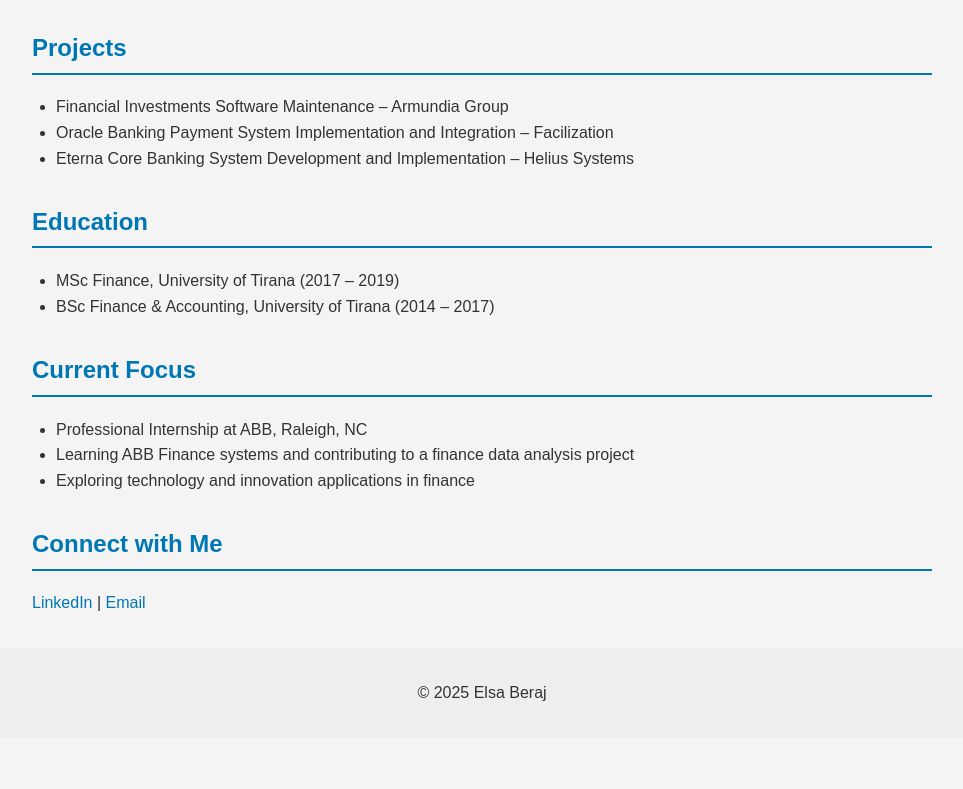
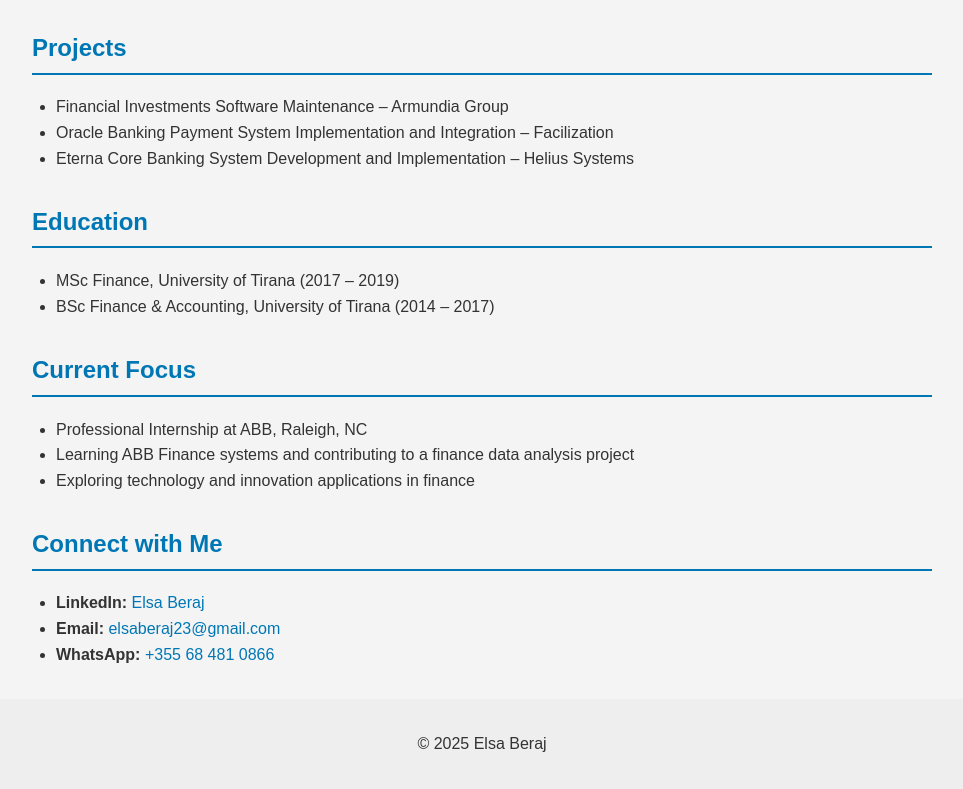
Before and after one commit to elsaberaj/elsaberaj.github.io, a plain HTML site: page index.html in a window 1280 px wide. Shown: the part 819-1608 px from the top of the page, without its empty margins (158-1121 px from the left). Before the commit the page ends 1557 px from the top, so only its background shows below. Drawn offline with Linux system fonts and the light colour scheme.

Commit message:
Update index.html - Update Connect with me
Update index.html - Update Connect with me

```diff
--- a/index.html
+++ b/index.html
@@ -118,13 +118,23 @@
     </ul>
   </section>
 
-  <section>
-    <h2>Connect with Me</h2>
-    <p>
-      <a href="https://www.linkedin.com/in/elsaberaj" target="_blank">LinkedIn</a> |
-      <a href="mailto:elsaberaj23@gmail.com">Email</a>
-    </p>
-  </section>
+<section>
+  <h2>Connect with Me</h2>
+  <ul>
+    <li>
+      <strong>LinkedIn:</strong>
+      <a href="https://www.linkedin.com/in/elsa-beraj-399ba8196" target="_blank">Elsa Beraj</a>
+    </li>
+    <li>
+      <strong>Email:</strong>
+      <a href="mailto:elsaberaj23@gmail.com">elsaberaj23@gmail.com</a>
+    </li>
+    <li>
+      <strong>WhatsApp:</strong>
+      <a href="https://wa.me/355684810866" target="_blank">+355 68 481 0866</a>
+    </li>
+  </ul>
+</section>
 </main>
 
 <footer>
```
